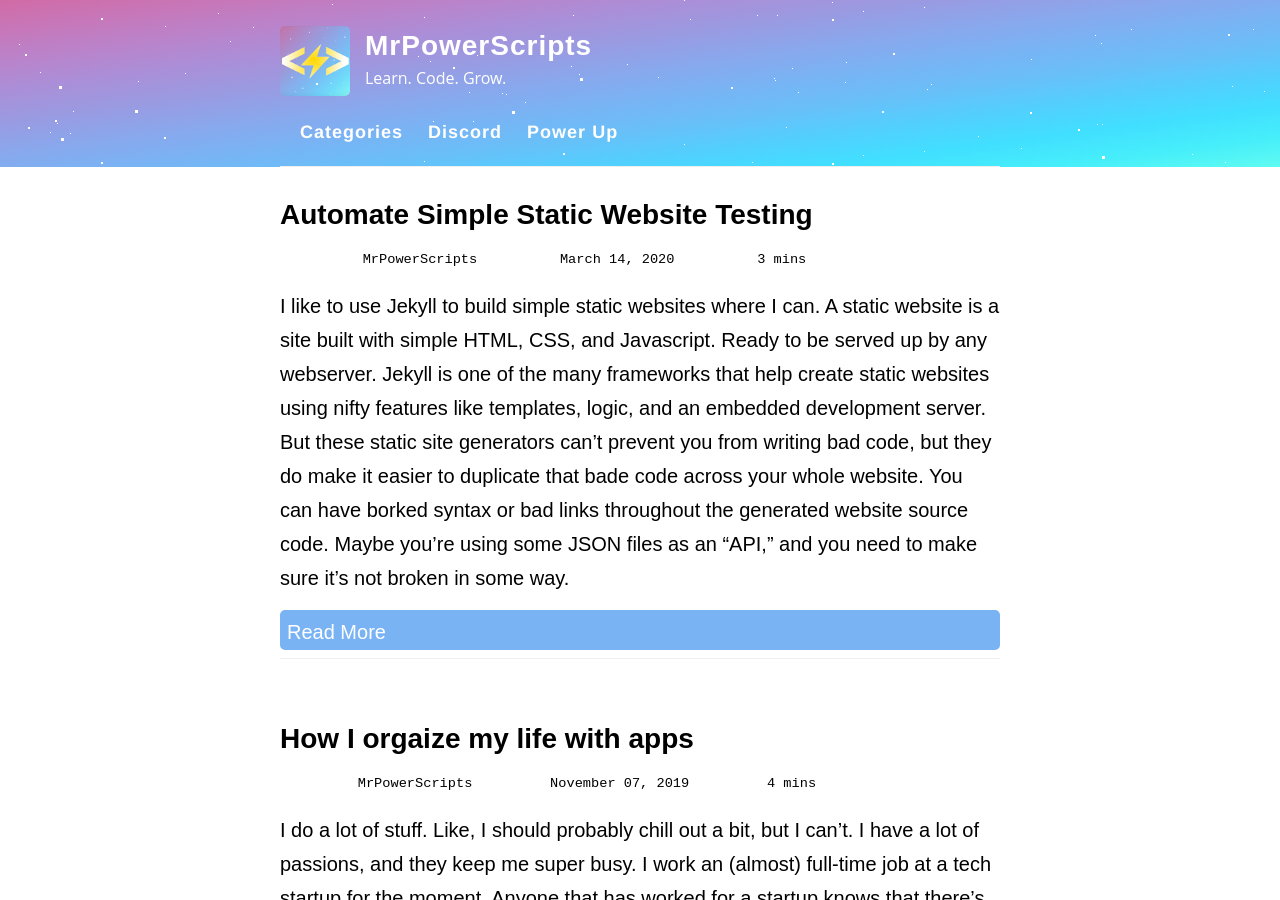
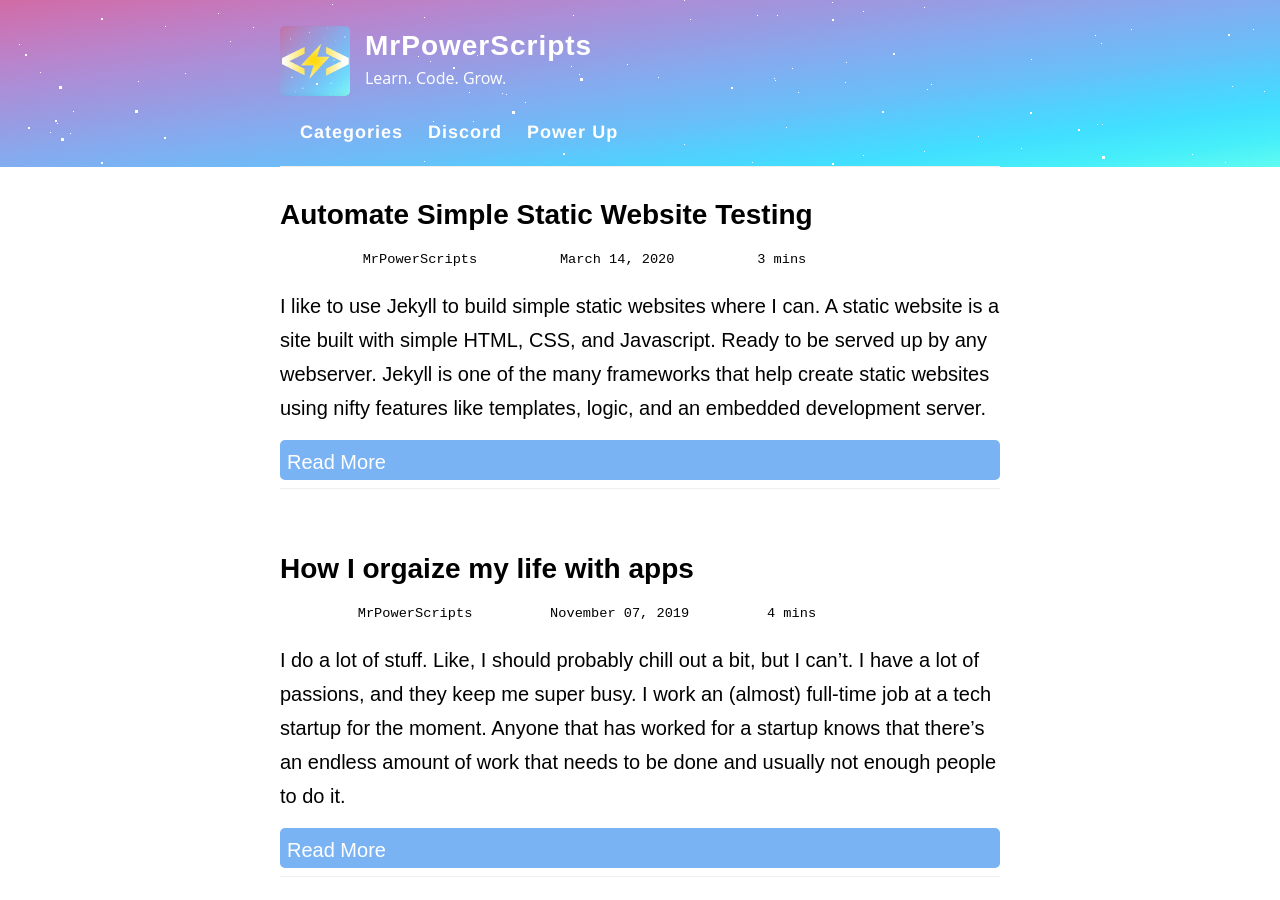
Before and after one commit to MrPowerScripts/MrPowerScripts.com, a Jekyll site: the page built from index.html, in a window 1280 px wide and 900 px high. Built offline with Jekyll 4.4.1, drawn with Linux system fonts in a browser that asks for light colours; the list of posts is cut into pages by our own code.

Commit message:
this is exactly why

```diff
--- a/_posts/2020-03-14-automate-static-site-testing.md
+++ b/_posts/2020-03-14-automate-static-site-testing.md
@@ -2,12 +2,14 @@
 layout: post
 title: Automate Simple Static Website Testing
 date: 2020-03-14 03:00:45+00
-categories: [productivity]
+categories: [automation]
 tags: [mrpowerscripts, productivity, automation]
-description-long: I like to use Jekyll to build simple static websites where I can. A static website is a site built with simple HTML, CSS, and Javascript. Ready to be served up by any webserver. Jekyll is one of the many frameworks that help create static websites using nifty features like templates, logic, and an embedded development server. But these static site generators can't prevent you from writing bad code, but they do make it easier to duplicate that bade code across your whole website. You can have borked syntax or bad links throughout the generated website source code. Maybe you're using some JSON files as an "API," and you need to make sure it's not broken in some way.
+description-long: I like to use Jekyll to build simple static websites where I can. A static website is a site built with simple HTML, CSS, and Javascript. Ready to be served up by any webserver. Jekyll is one of the many frameworks that help create static websites using nifty features like templates, logic, and an embedded development server.
 ---
 
-I like to use Jekyll to build simple static websites where I can. A static website is a site built with simple HTML, CSS, and Javascript. Ready to be served up by any webserver. Jekyll is one of the many frameworks that help create static websites using nifty features like templates, logic, and an embedded development server. But these static site generators can't prevent you from writing bad code, but they do make it easier to duplicate that bade code across your whole website. You can have borked syntax or bad links throughout the generated website source code. Maybe you're using some JSON files as an "API," and you need to make sure it's not broken in some way.
+I like to use Jekyll to build simple static websites where I can. A static website is a site built with simple HTML, CSS, and Javascript. Ready to be served up by any webserver. Jekyll is one of the many frameworks that help create static websites using nifty features like templates, logic, and an embedded development server.
+
+These static site generators can't prevent you from writing bad code, but they do make it easier to duplicate that bade code across your whole website. You can have borked syntax or bad links throughout the generated website source code. Maybe you're using some JSON files as an "API", and you need to make sure it's not broken in some way.
 
 ALL. OF. THIS. CAN. BE. AUTOMATED.
 
```
